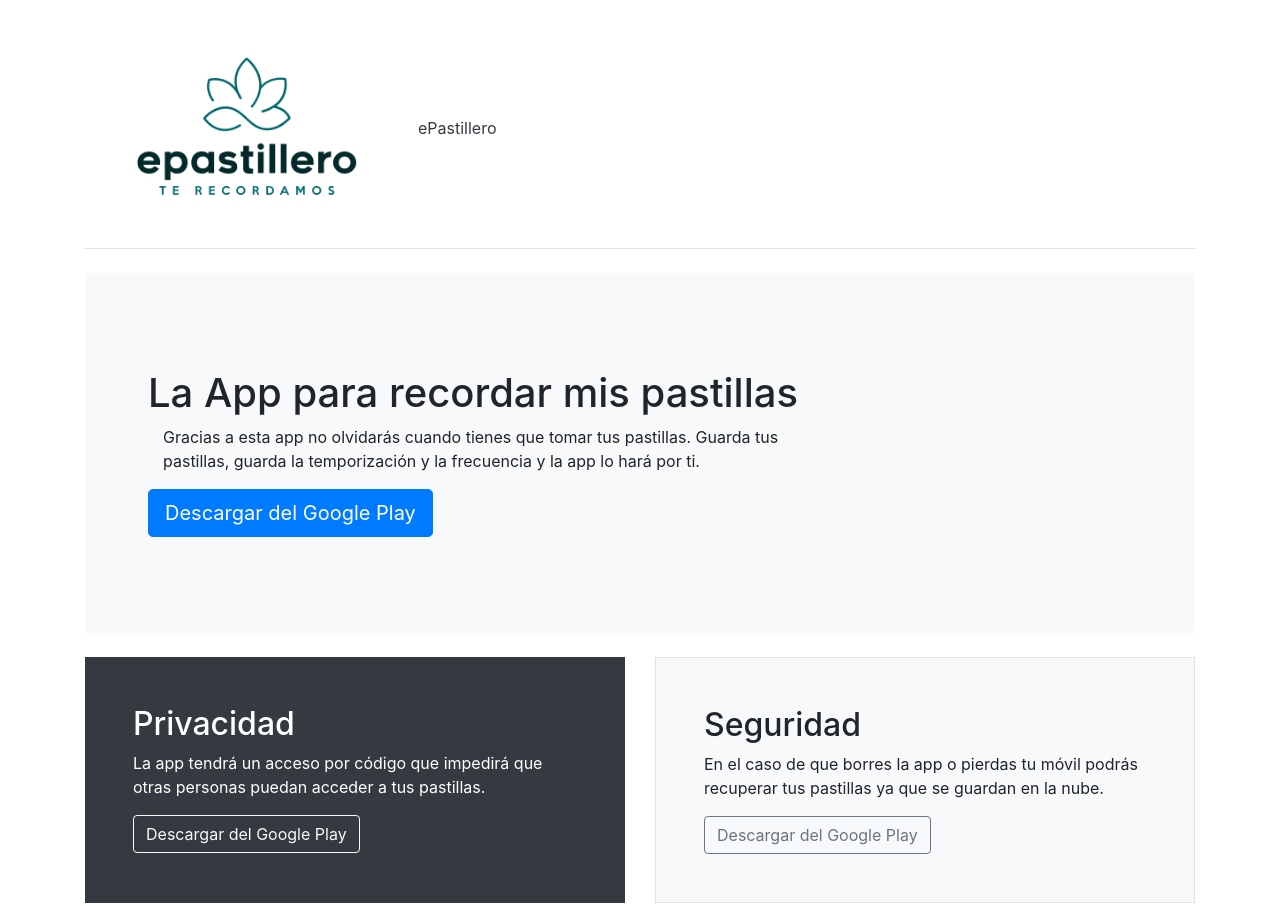
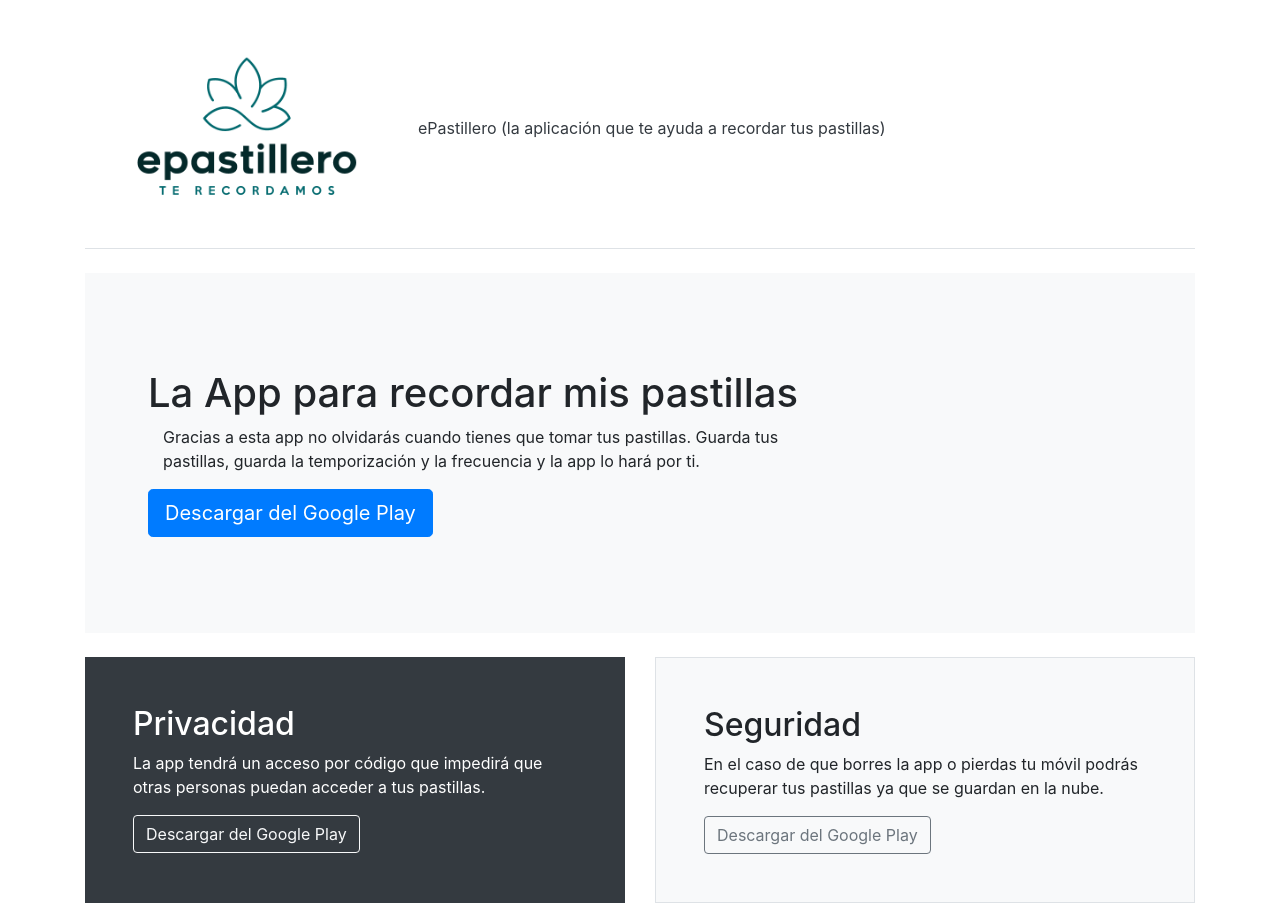
Before and after one commit to jmartinifp/serviciovercel, a plain HTML site: page index.html in a window 1280 px wide. Shown: the top 906 px of the page. Drawn offline with nearby package versions, Linux system fonts and the light colour scheme.

Commit message:
Update index.html

```diff
--- a/index.html
+++ b/index.html
@@ -39,7 +39,7 @@
     <header class="pb-3 mb-4 border-bottom">
       <a href="/" class="d-flex align-items-center text-dark text-decoration-none">
         <img src="logo.png" width="30%"/>
-        <span class="fs-4">ePastillero</span>
+        <span class="fs-4">ePastillero (la aplicación que te ayuda a recordar tus pastillas)</span>
       </a>
     </header>
 
```
